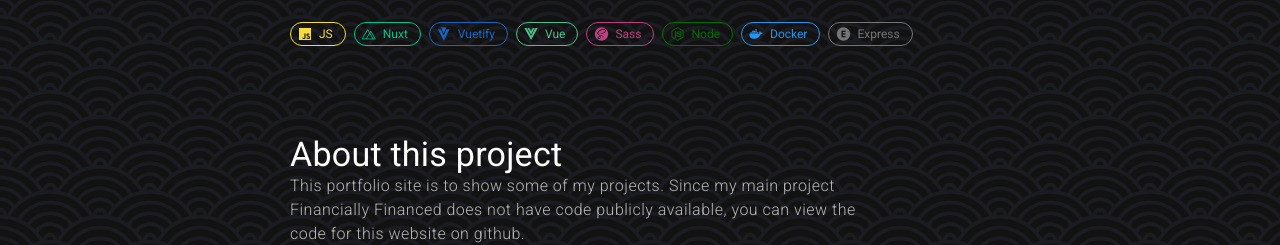
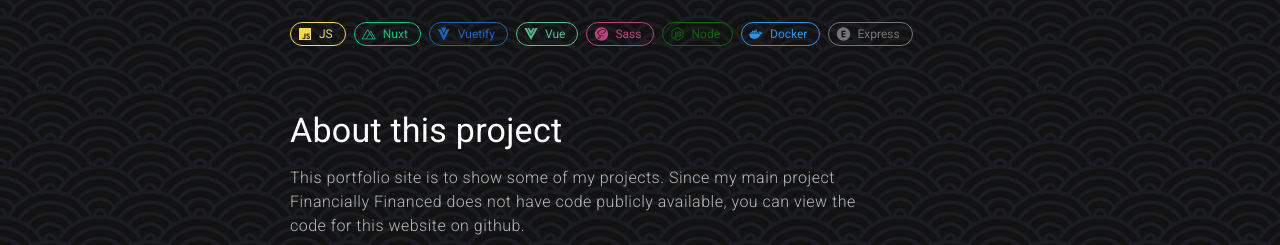
Before and after one commit to ahuff1315/anastasia-huff, a Nuxt app: page /portfolio in a window 1280 px wide. Shown: the part 810-1055 px from the top of the page. Built offline with nearby package versions, Linux system fonts and the light colour scheme.

Commit message:
make spacing consistent with survey says about page

```diff
--- a/pages/portfolio.vue
+++ b/pages/portfolio.vue
@@ -50,12 +50,12 @@
             </template>
           </v-img>
         </div>
-        <h4 class="text-h4">
+        <h4 class="text-h4 pb-4">
           Technologies
         </h4>
-        <tech-chips :technologies="tech" class="pt-4" />
-        <p class="text-body-1 font-weight-light text--secondary pb-16"></p>
-        <h4 class="text-h4">
+        <tech-chips :technologies="tech" />
+        <p class="text-body-1 font-weight-light text--secondary pb-10"></p>
+        <h4 class="text-h4 pb-4">
           About this project
         </h4>
         <p class="text-body-1 font-weight-light text--secondary pb-16">
```
